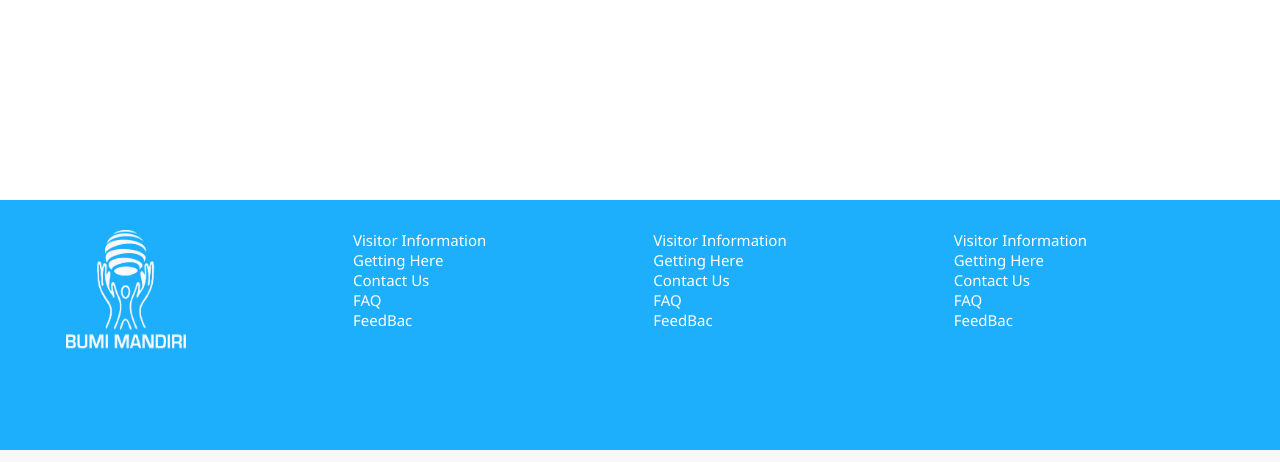
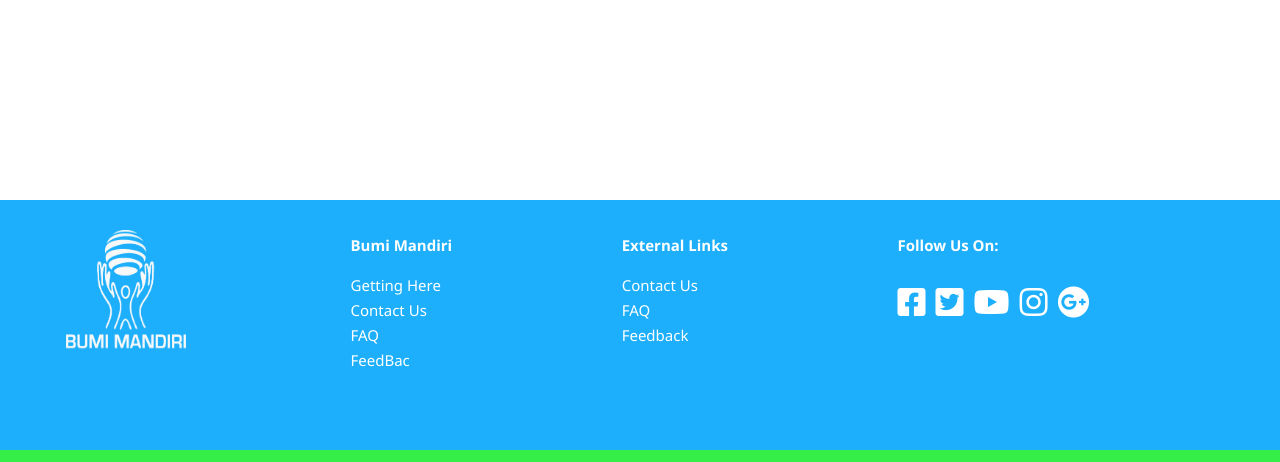
Before and after one commit to vinzhaHerman/bumimandiri, a CodeIgniter app: page /PBumiMandiri/index.php/web/about_us in a window 1280 px wide. Shown: the part 3120-3582 px from the top of the page. Run offline with CodeIgniter, Linux system fonts and the light colour scheme; some libraries are stand-ins or nearby versions.

Commit message:
update footer + about

```diff
--- a/application/views/pages/about_us.php
+++ b/application/views/pages/about_us.php
@@ -9,19 +9,15 @@
 				<p class="text para-right">Bumi Mandiri Center (BMC) adalah  pusat pelatihan yang menyatu terpadu dengan kegiatan wisata alam. Terletak di kaki Gunung Gede - Pangrango di kawasan Situgunung Cisaat Sukabumi Jawabarat, BMC dibangun di suatu area yang berlatar bukit dan lembah dengan tiga sungai di dalamnya.</p>
 				<div class="symbols-container">
 					<div class="symbol">
-						<i class="far fa-images round"></i>
+						<i class="far fa-images"></i>
 						<p>Gallery</p>
 					</div>
 					<div class="symbol">
-						<i class="fas fa-exclamation round"></i>
+						<i class="fas fa-exclamation"></i>
 						<p>Visi & Misi</p>
 					</div>
 					<div class="symbol">
-						<i class="far fa-images round"></i>
-						<p>Gallery</p>
-					</div>
-					<div class="symbol">
-						<i class="fas fa-map-marker-alt round"></i>
+						<i class="fas fa-map-marker-alt"></i>
 						<p>Lokasi</p>
 					</div>
 				</div>
--- a/application/views/template/footer.php
+++ b/application/views/template/footer.php
@@ -44,7 +44,7 @@
         <div class="grid-item">
             <div class="grid-item-content">
                 <ul>
-                    <li><a href="#">Visitor Information</a></li>
+                    <li class="mini-title"><b>Bumi Mandiri</b></li>
                     <li><a href="#">Getting Here</a></li>
                     <li><a href="#">Contact Us</a></li>
                     <li><a href="#">FAQ</a></li>
@@ -55,22 +55,22 @@
         <div class="grid-item">
             <div class="grid-item-content">
                 <ul>
-                    <li><a href="#">Visitor Information</a></li>
-                    <li><a href="#">Getting Here</a></li>
+                    <li class="mini-title">External Links</li>
                     <li><a href="#">Contact Us</a></li>
                     <li><a href="#">FAQ</a></li>
-                    <li><a href="#">FeedBac</a></li>
+                    <li><a href="#">Feedback</a></li>
                 </ul>
             </div>
         </div>
         <div class="grid-item">
             <div class="grid-item-content">
                 <ul>
-                    <li><a href="#">Visitor Information</a></li>
-                    <li><a href="#">Getting Here</a></li>
-                    <li><a href="#">Contact Us</a></li>
-                    <li><a href="#">FAQ</a></li>
-                    <li><a href="#">FeedBac</a></li>
+                    <li class="mini-title">Follow Us On:</li>
+                    <li class="line-up-icons"><a href="#"><i class="fab fa-facebook-square"></i></a></li>
+                    <li class="line-up-icons"><a href="#"><i class="fab fa-twitter-square"></i></a></li>
+                    <li class="line-up-icons"><a href="#"><i class="fab fa-youtube"></i></a></li>
+                    <li class="line-up-icons"><a href="#"><i class="fab fa-instagram"></i></a></li>
+                    <li class="line-up-icons"><a href="#"><i class="fab fa-google-plus"></i></a></li>
                 </ul>
             </div>
         </div>
--- a/assets/css/global.css
+++ b/assets/css/global.css
@@ -347,49 +347,6 @@ nav ul li a{
 
 
 
-/*-*/
-
-
-
-
-
-/* -----------------------------------grid buat footer------------------------------------------*/
-.footer{
-    margin-top: 50px;
-    background-color: #1DAFFB;
-    width: auto;
-    height: 250px;
-}
-.footer-grid-container {
-    display: grid;
-    grid-template-columns: auto auto auto auto;
-    /*background-color: #72B537;*/
-    padding: 10px;
-    margin: 32px 36px;
-}
-.grid-item {
-    /* background-color: rgba(255, 255, 255, 0.8);
-    border: 1px solid rgba(0, 0, 0, 0.8); */
-    padding: 20px;
-    font-size: 15px;
-    text-align: center;
-}
-.grid-item-content{
-    text-align: left;
-    font-family: 'Segoe UI', Tahoma, Geneva, Verdana, sans-serif;
-    font-size: 15px;
-}
-.grid-item-content ul li{
-    list-style-type: none;
-}
-.grid-item-content ul li a{
-    text-decoration: none;
-    list-style-type: none;
-    color: white;
-}
-/* -----------------------------------END grid buat footer------------------------------------------*/
-
-
 
 .cutomer-reviews-container{
     width: 100%;
@@ -470,3 +427,55 @@ nav ul li a{
     background-color: #72B537;
     padding: 10px;
 }
+
+
+
+
+
+/* -----------------------------------grid buat footer------------------------------------------*/
+.footer{
+    margin-top: 50px;
+    background-color: #1DAFFB;
+    width: auto;
+    height: 250px;
+    border-bottom: 12px solid #35EF48;
+}
+.footer-grid-container {
+    display: grid;
+    grid-template-columns: auto auto auto auto;
+    /*background-color: #72B537;*/
+    padding: 10px;
+    margin: 32px 36px;
+}
+.grid-item {
+    /* background-color: rgba(255, 255, 255, 0.8);
+    border: 1px solid rgba(0, 0, 0, 0.8); */
+    padding: 20px;
+    font-size: 15px;
+    text-align: center;
+}
+.grid-item-content{
+    text-align: left;
+    font-family: 'Segoe UI', Tahoma, Geneva, Verdana, sans-serif;
+    font-size: 15px;
+}
+.grid-item-content ul li{
+    list-style-type: none;
+    margin: 5px;
+}
+.grid-item-content ul li a{
+    text-decoration: none;
+    list-style-type: none;
+    color: white;
+}
+.mini-title{
+    padding-bottom: 15px;
+    color: white;
+    font-weight: bold;
+}
+.line-up-icons{
+    float: left;
+    font-size: 32px;
+}
+
+/* -----------------------------------END grid buat footer------------------------------------------*/
```
